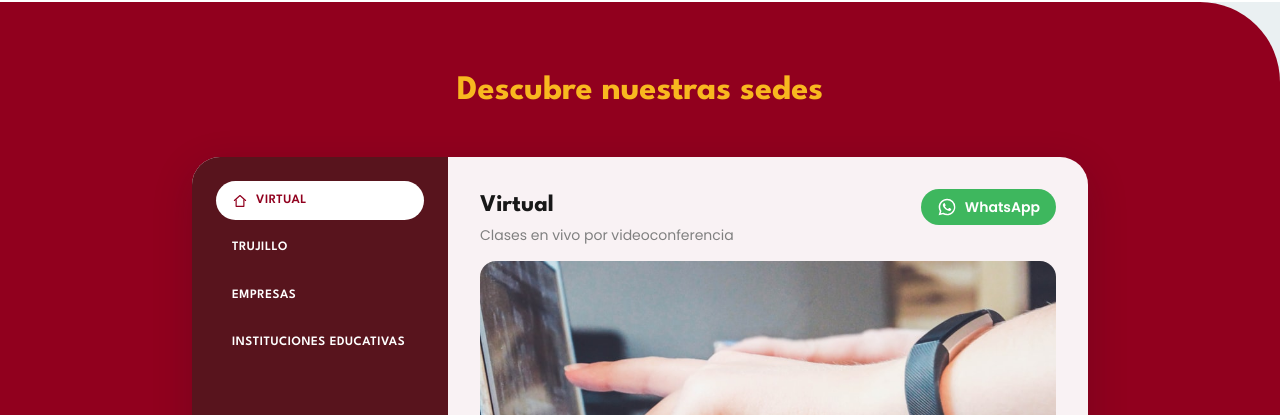
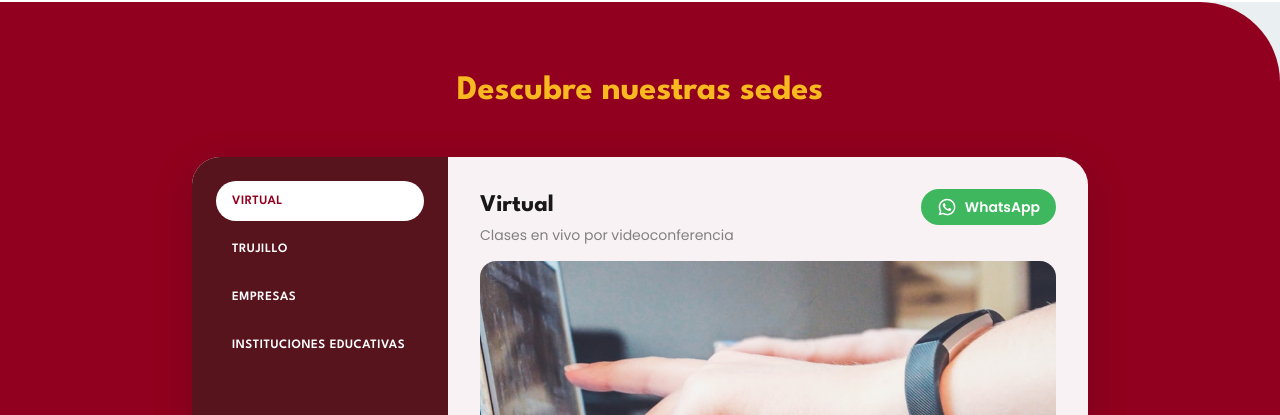
Before and after one commit to jhon-livias/uprit-languages, a React (Vite) app in the folder frontend/: page / in a window 1280 px wide. Shown: the part 2572-2987 px from the top of the page. Built offline with nearby package versions, Linux system fonts and the light colour scheme.

Commit message:
fix campus

```diff
--- a/frontend/src/features/home/components/Campuses/CampusTabs.tsx
+++ b/frontend/src/features/home/components/Campuses/CampusTabs.tsx
@@ -61,14 +61,13 @@ export const CampusTabs = ({ campuses, selectedId, labelledBy, onSelect }: Campu
             tabIndex={isSelected ? 0 : -1}
             onClick={() => onSelect(campus.id)}
             className={clsx(
-              "flex shrink-0 items-center gap-2 rounded-full px-4 py-2.5 text-left font-heading text-[0.8rem] font-semibold tracking-[0.04em] uppercase transition-colors duration-200 focus-visible:outline-2 focus-visible:outline-offset-2 focus-visible:outline-cta",
+              "h-10 shrink-0 text-start rounded-full px-4 font-heading text-[0.8rem] leading-none font-semibold tracking-[0.04em] uppercase transition-colors duration-200 focus-visible:outline-2 focus-visible:outline-offset-2 focus-visible:outline-cta",
               isSelected
                 ? "bg-white text-primary"
                 : "text-white hover:bg-white/10",
             )}
           >
-            {isSelected && <HomePinIcon className="size-4 shrink-0" />}
-            <span>{campus.name}</span>
+            {campus.name}
           </button>
         )
       })}
```
